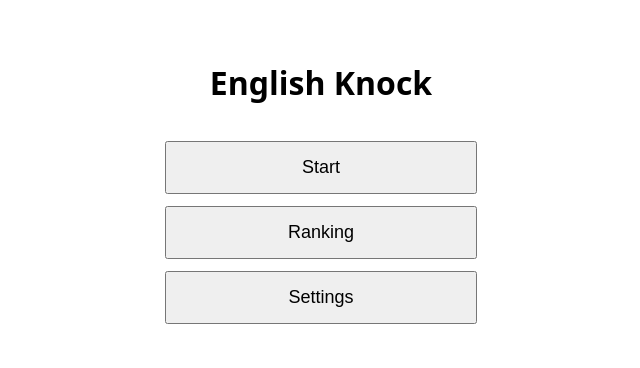
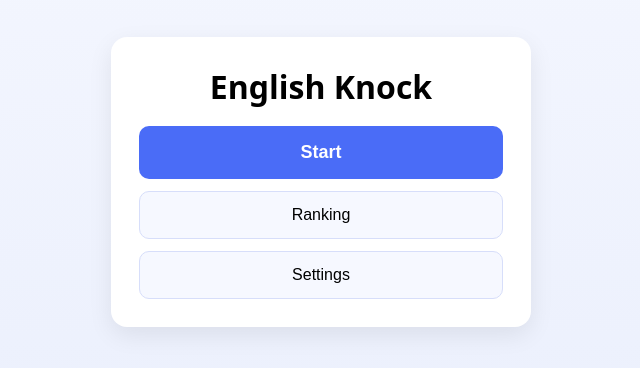
Before and after one commit to morik7554/english-knock-super, a React (Vite) app: page / in a window 1280 px wide. Shown: the part 218-586 px from the top of the page, without its empty margins (319-959 px from the left). Built offline with nearby package versions, Linux system fonts and the light colour scheme.

Commit message:
layout: center title and game screen

```diff
--- a/src/App.jsx
+++ b/src/App.jsx
@@ -31,20 +31,25 @@ export default function App() {
           display: "flex",
           alignItems: "center",
           justifyContent: "center",
+          background: "linear-gradient(180deg, #f6f8ff 0%, #e9eefc 100%)",
+          padding: 24,
         }}
       >
         <div
           style={{
             width: "100%",
-            maxWidth: 360,
+            maxWidth: 420,
             display: "flex",
             flexDirection: "column",
             alignItems: "center",
-            gap: 16,
-            padding: 24,
+            gap: 18,
+            padding: 28,
+            background: "#ffffff",
+            borderRadius: 16,
+            boxShadow: "0 8px 24px rgba(0,0,0,0.08)",
           }}
         >
-          <h1>English Knock</h1>
+          <h1 style={{ fontSize: 32, margin: 0 }}>English Knock</h1>
           <div
             style={{
               width: "100%",
@@ -55,19 +60,45 @@ export default function App() {
           >
             <button
               onClick={startGame}
-              style={{ width: "100%", padding: "14px 16px", fontSize: 18 }}
+              style={{
+                width: "100%",
+                padding: "16px 18px",
+                fontSize: 18,
+                fontWeight: 600,
+                color: "#ffffff",
+                background: "#4a6cf7",
+                border: "none",
+                borderRadius: 10,
+                cursor: "pointer",
+              }}
             >
               Start
             </button>
             <button
               onClick={() => {}}
-              style={{ width: "100%", padding: "14px 16px", fontSize: 18 }}
+              style={{
+                width: "100%",
+                padding: "14px 16px",
+                fontSize: 16,
+                borderRadius: 10,
+                border: "1px solid #d7defa",
+                background: "#f6f8ff",
+                cursor: "pointer",
+              }}
             >
               Ranking
             </button>
             <button
               onClick={() => {}}
-              style={{ width: "100%", padding: "14px 16px", fontSize: 18 }}
+              style={{
+                width: "100%",
+                padding: "14px 16px",
+                fontSize: 16,
+                borderRadius: 10,
+                border: "1px solid #d7defa",
+                background: "#f6f8ff",
+                cursor: "pointer",
+              }}
             >
               Settings
             </button>
@@ -78,10 +109,23 @@ export default function App() {
   }
 
   if (screen === SCREENS.RESULT) {
+    const correctCount = results.filter((r) => r.isCorrect).length;
     return (
       <div className="app">
         <h2>Result</h2>
-        <div className="result-list">
+        <div>
+          {correctCount} / {results.length}
+        </div>
+        <div
+          className="result-list"
+          style={{
+            maxHeight: 260,
+            overflowY: "auto",
+            background: "#ffffff",
+            borderRadius: 12,
+            padding: 12,
+          }}
+        >
           {results.map((r, i) => (
             <div key={i} className="result-item">
               {r.isCorrect ? (
--- a/src/components/GameScreen.jsx
+++ b/src/components/GameScreen.jsx
@@ -110,6 +110,24 @@ export default function GameScreen({ onFinish }) {
 
   return (
     <div className="app bg">
+      {countdown !== null && (
+        <div
+          style={{
+            position: "fixed",
+            inset: 0,
+            display: "flex",
+            alignItems: "center",
+            justifyContent: "center",
+            background: "rgba(0,0,0,0.45)",
+            zIndex: 999,
+            fontSize: 120,
+            fontWeight: 700,
+            color: "#ffffff",
+          }}
+        >
+          {countdown}
+        </div>
+      )}
       <div
         className="game-layout"
         style={{
@@ -122,14 +140,33 @@ export default function GameScreen({ onFinish }) {
           padding: 24,
         }}
       >
-        {countdown !== null && <div>{countdown}</div>}
         <div>残り：{timeLeft}秒</div>
 
-        <div className="card question" style={{ width: "100%", maxWidth: 560 }}>
+        <div
+          className="card question"
+          style={{
+            width: "100%",
+            maxWidth: 560,
+            background: "#f2f4f8",
+            borderRadius: 12,
+            padding: 16,
+          }}
+        >
           {question.jp ?? question.ja}
         </div>
 
-        <div className="card answer" style={{ width: "100%", maxWidth: 560 }}>
+        <div
+          className="card answer"
+          style={{
+            width: "100%",
+            maxWidth: 560,
+            background: "#ffffff",
+            borderRadius: 14,
+            padding: 20,
+            boxShadow: "0 6px 16px rgba(0,0,0,0.08)",
+            border: "1px solid #e6e9f2",
+          }}
+        >
           {userWords.length === 0 && (
             <span className="hint">ここに英文を作ろう</span>
           )}
@@ -149,19 +186,28 @@ export default function GameScreen({ onFinish }) {
           {result === "wrong" && <div className="result ng">×</div>}
         </div>
 
-        <div className="card choices" style={{ width: "100%", maxWidth: 560 }}>
-          {choices.map((w, i) =>
-            w.hidden ? null : (
+        <div
+          className="card choices"
+          style={{
+            width: "100%",
+            maxWidth: 560,
+            background: "#f7f8fc",
+            borderRadius: 12,
+            padding: 16,
+            border: "1px dashed #d7defa",
+          }}
+        >
+          {choices.map((w, i) => (
             <button
               key={i}
               className="word"
               onClick={() => onTapChoice(i)}
-                disabled={countdown !== null}
+              disabled={countdown !== null || w.hidden}
+              style={w.hidden ? { visibility: "hidden" } : undefined}
             >
               {w.text}
             </button>
-            )
-          )}
+          ))}
         </div>
       </div>
     </div>
```
Lines whose indentation alone changed are shown as unchanged.
